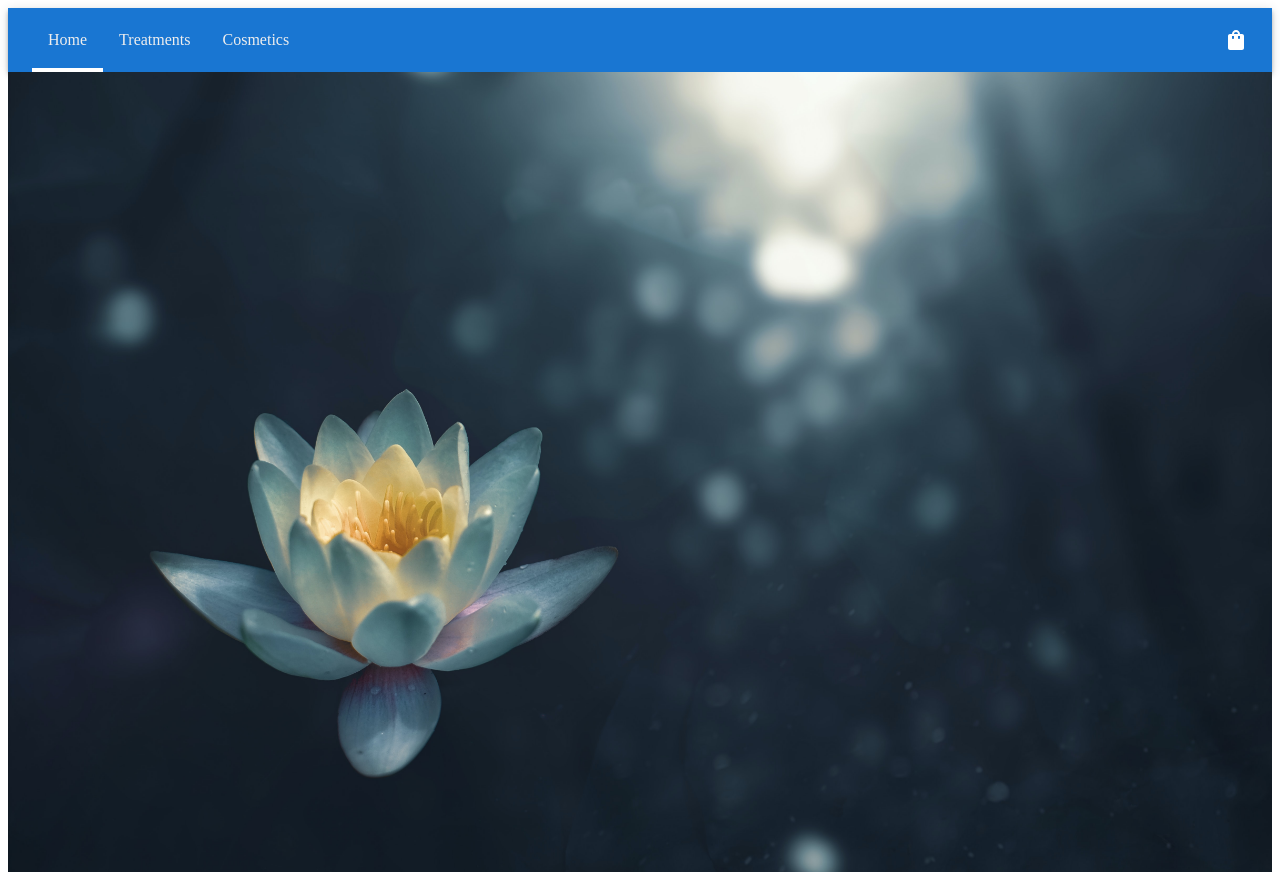
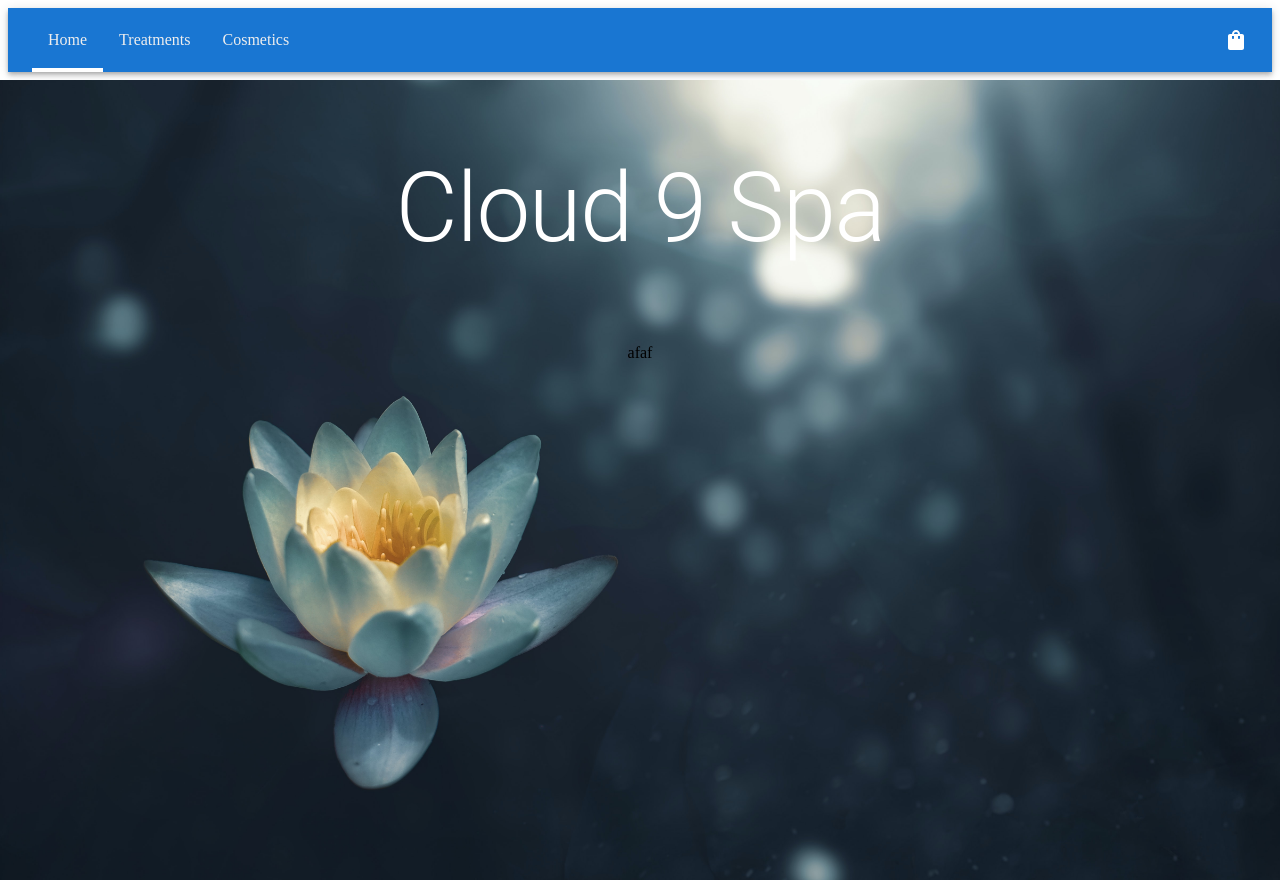
Before and after one commit to ManAgne/Spa-page, a React (Create React App) app in the folder app/: page / in a window 1280 px wide. Built offline with nearby package versions, Linux system fonts and the light colour scheme.

Commit message:
feat: home-page title added as h1 tag

```diff
--- a/app/src/pages/home-page/index.jsx
+++ b/app/src/pages/home-page/index.jsx
@@ -1,10 +1,14 @@
 import * as React from 'react'
-import { Box } from '@mui/material';
+import { Box, Typography } from '@mui/material';
 
 const HomePage = () => {
   return (
-    <Box sx={{ height: '100vh', position: 'relative' }}>
-      <Box component='img' src='bg-image.jpg' sx={{ position: 'absolute', top: 0, left: 0, width: '100%', height: '100vh', objectFit: 'cover' }} />
+    <Box sx={{ height: '100vh', display: 'flex' }}>
+      <Box component='img' src='bg-image.jpg' sx={{ position: 'absolute', top: '80px', left: 0, width: '100%', height: '100vh', objectFit: 'cover', zIndex: 0}} />
+      <Box sx={{ display: 'flex', flexDirection: 'column', alignItems: 'center', width: '100vw', zIndex: 1 }}>
+        <Typography component='h1' variant='h1' sx={{ color: 'white', textAlign: 'center', my: '80px'}}>Cloud 9 Spa</Typography>
+        <Box>afaf</Box>
+      </Box>
     </Box>
   )
 }
```
